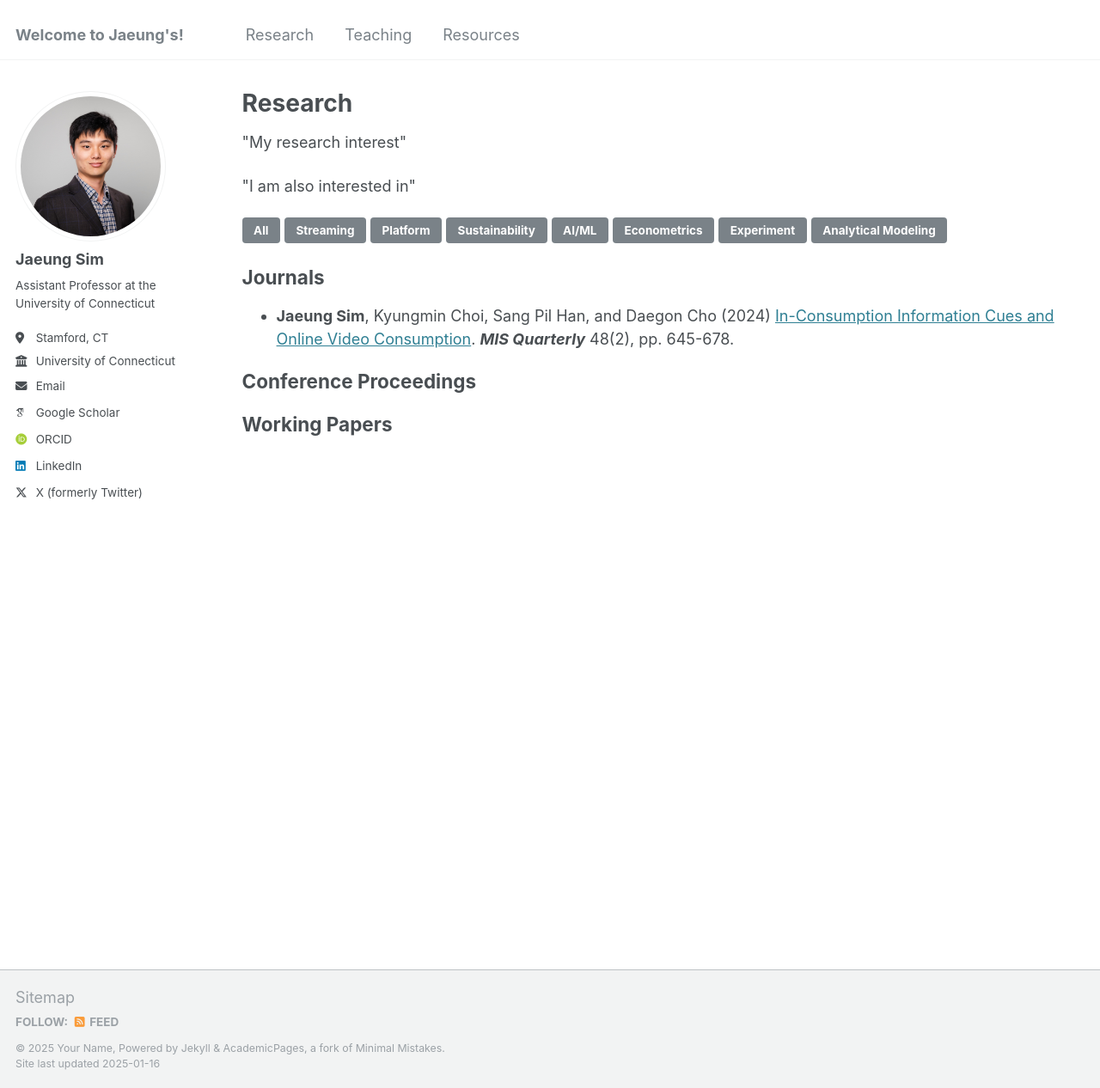
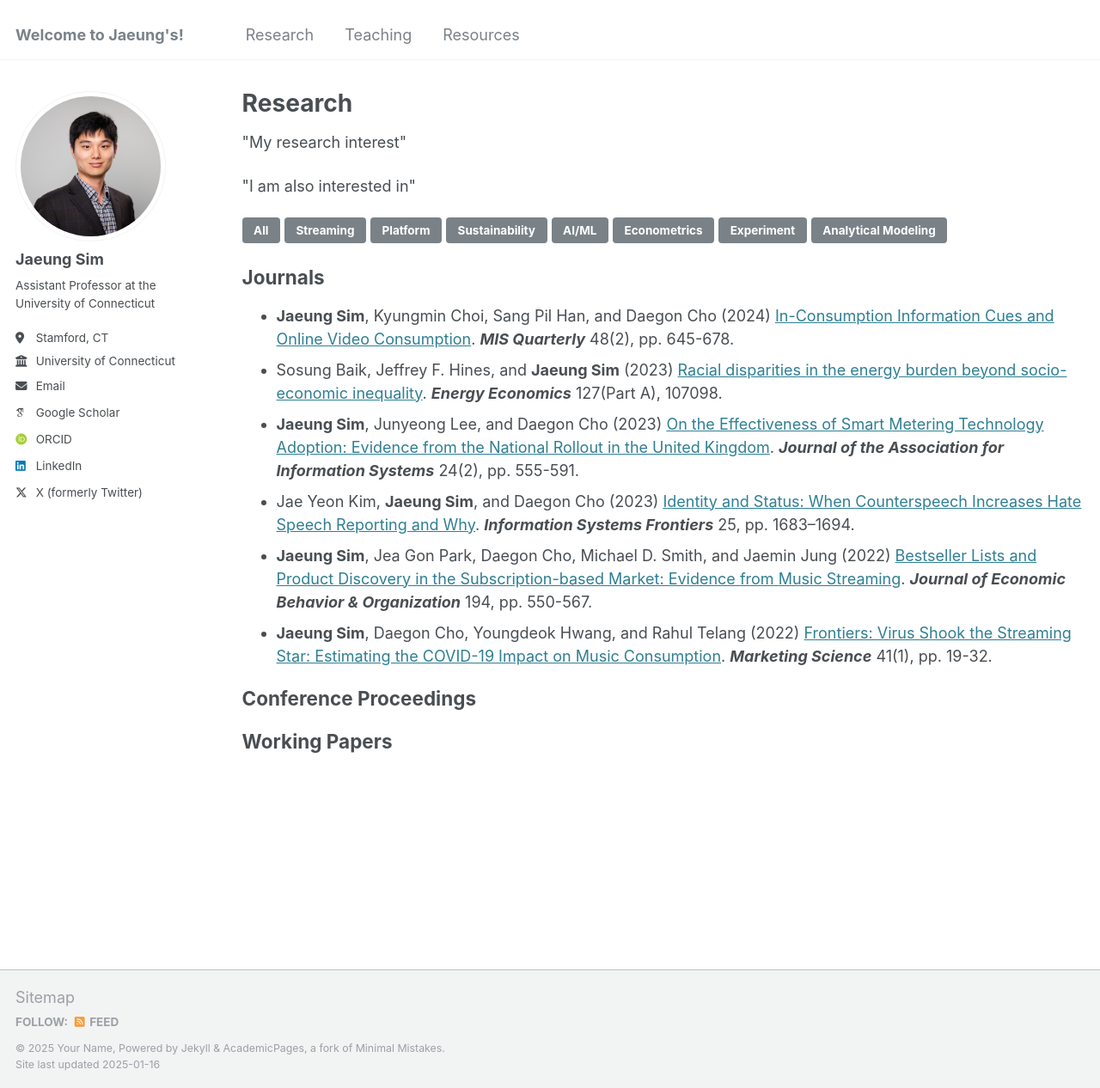
Before and after one commit to jaeungs/jaeungs.github.io, a Jekyll site: the page built from _pages/research.html, in a window 1280 px wide and 1266 px high. Shown: the whole window at 86% size. Built offline with Jekyll 4.4.1, drawn with Linux system fonts in a browser that asks for light colours; some web fonts are replaced.

Commit message:
Update research.html

```diff
--- a/_pages/research.html
+++ b/_pages/research.html
@@ -24,11 +24,46 @@ author_profile: true
 </div>
 
 <ul>
-  <div class="filterDiv streaming platform econometrics analytical-modeling show">
+  <div class="filterDiv streaming platform econometrics analytical-modeling">
     <li>
       <strong>Jaeung Sim</strong>, Kyungmin Choi, Sang Pil Han, and Daegon Cho (2024)
       <a href="https://aisel.aisnet.org/misq/vol48/iss2/12/">In-Consumption Information Cues and Online Video Consumption</a>.
       <strong><em>MIS Quarterly</em></strong> 48(2), pp. 645-678.
+    </li>
+  </div>
+  <div class="filterDiv sustainability econometrics">
+    <li>
+      Sosung Baik, Jeffrey F. Hines, and <strong>Jaeung Sim</strong> (2023)
+      <a href="https://doi.org/10.1016/j.eneco.2023.107098">Racial disparities in the energy burden beyond socio-economic inequality</a>.
+      <strong><em>Energy Economics</em></strong> 127(Part A), 107098.
+    </li>
+  </div>
+  <div class="filterDiv sustainability econometrics">
+    <li>
+      <strong>Jaeung Sim</strong>, Junyeong Lee, and Daegon Cho (2023)
+      <a href="https://doi.org/10.17705/1jais.00786">On the Effectiveness of Smart Metering Technology Adoption: Evidence from the National Rollout in the United Kingdom</a>.
+      <strong><em>Journal of the Association for Information Systems</em></strong> 24(2), pp. 555-591.
+    </li>
+  </div>
+  <div class="filterDiv platform sustainability experiment">
+    <li>
+      Jae Yeon Kim, <strong>Jaeung Sim</strong>, and Daegon Cho (2023)
+      <a href="https://doi.org/10.1007/s10796-021-10229-2">Identity and Status: When Counterspeech Increases Hate Speech Reporting and Why</a>.
+      <strong><em>Information Systems Frontiers</em></strong> 25, pp. 1683–1694.
+    </li>
+  </div>
+  <div class="filterDiv streaming platform econometrics">
+    <li>
+      <strong>Jaeung Sim</strong>, Jea Gon Park, Daegon Cho, Michael D. Smith, and Jaemin Jung (2022)
+      <a href="https://doi.org/10.1016/j.jebo.2021.12.030">Bestseller Lists and Product Discovery in the Subscription-based Market: Evidence from Music Streaming</a>.
+      <strong><em>Journal of Economic Behavior & Organization</em></strong> 194, pp. 550-567.
+    </li>
+  </div>
+  <div class="filterDiv streaming econometrics">
+    <li>
+      <strong>Jaeung Sim</strong>, Daegon Cho, Youngdeok Hwang, and Rahul Telang (2022)
+      <a href="https://doi.org/10.1287/mksc.2021.1321">Frontiers: Virus Shook the Streaming Star: Estimating the COVID-19 Impact on Music Consumption</a>.
+      <strong><em>Marketing Science</em></strong> 41(1), pp. 19-32.
     </li>
   </div>
 </ul>
```
